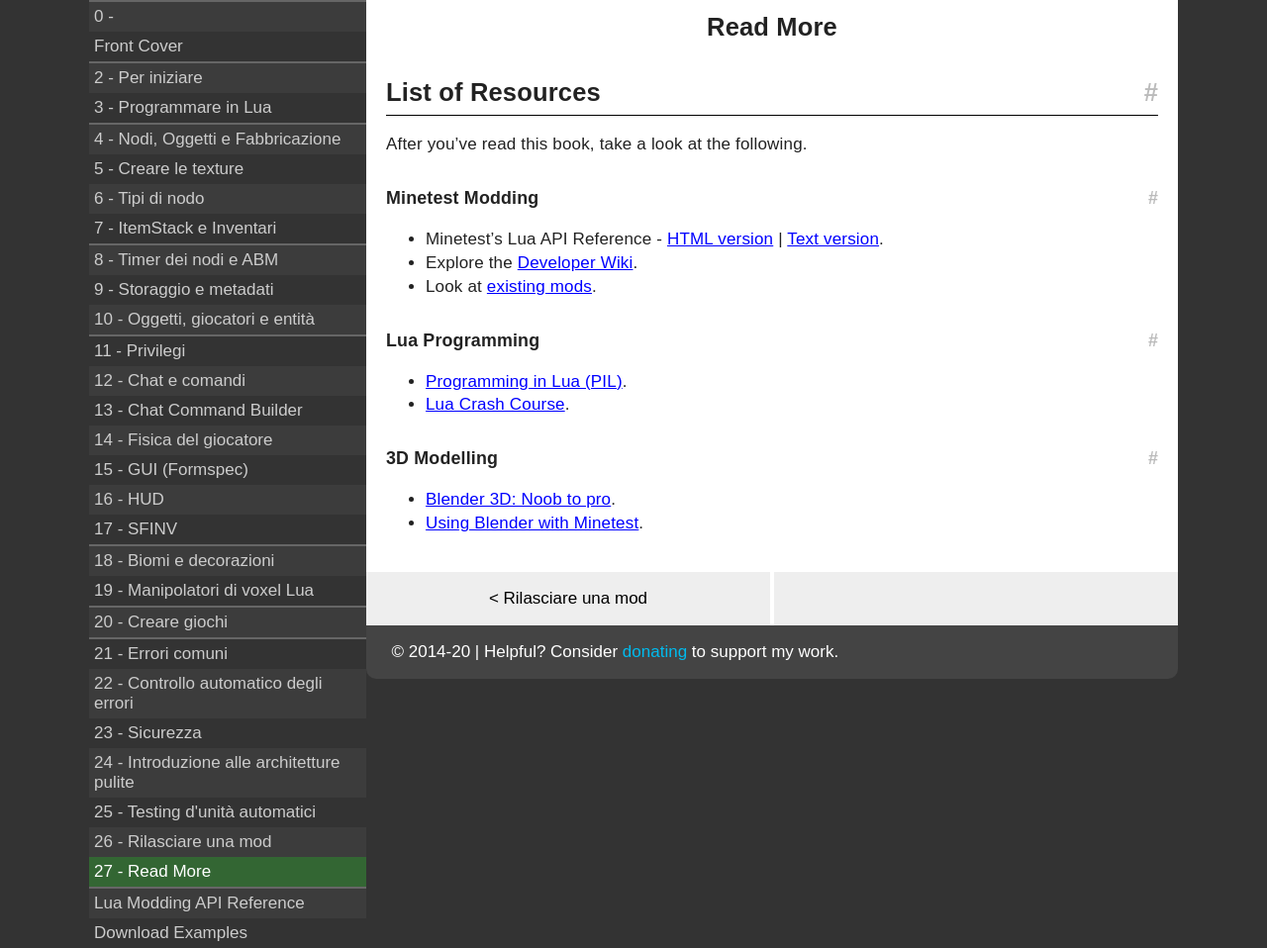
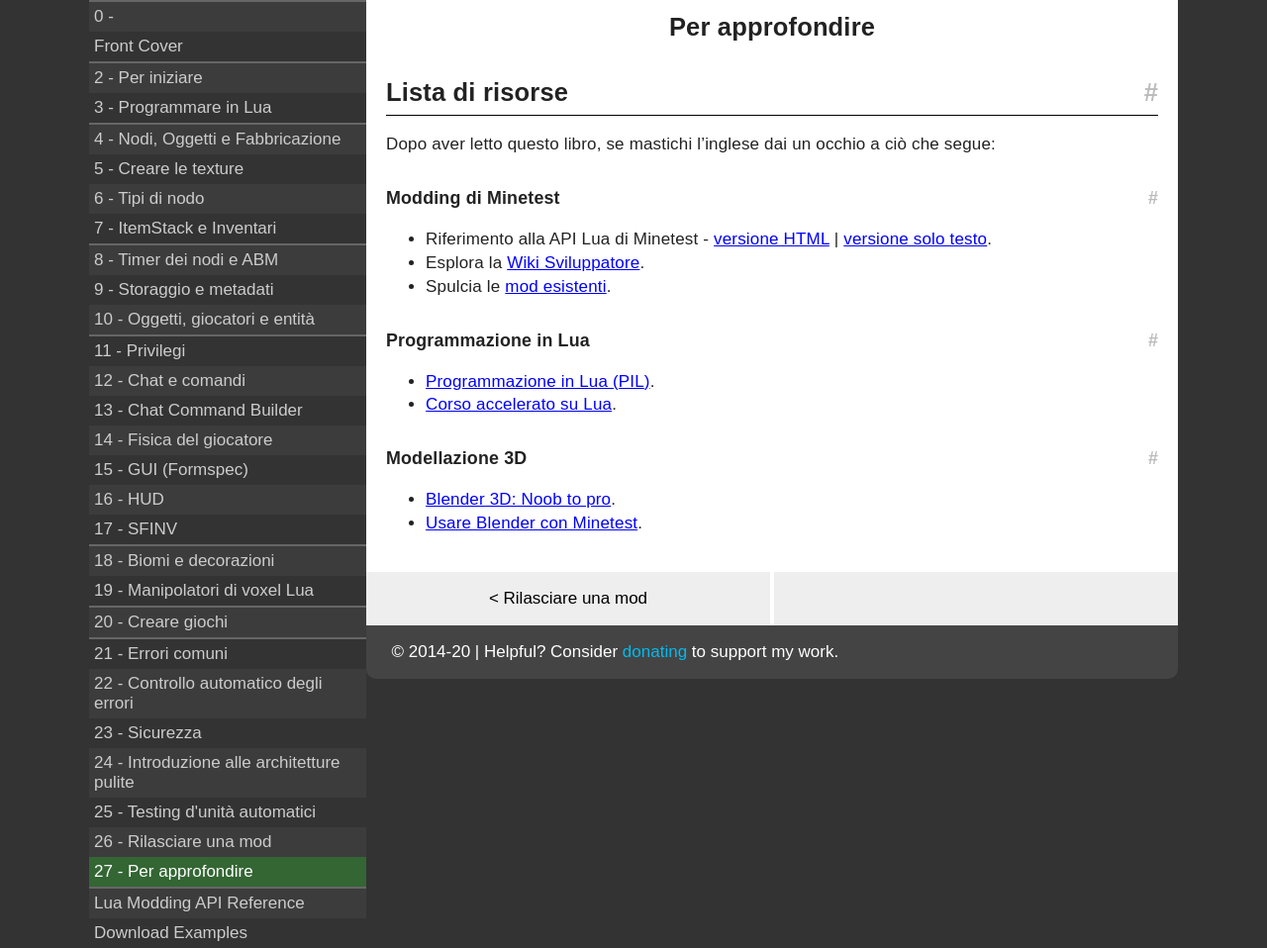
Before and after one commit to rubenwardy/minetest_modding_book, a Jekyll site: the page built from _it/quality/readmore.md, in a window 1280 px wide. Shown: the whole page at 99% size. Built offline with Jekyll 4.4.1, drawn with Linux system fonts in a browser that asks for light colours; nearby versions of some CDN libraries.

Commit message:
Read More - Italian translation added. BOOM

```diff
--- a/_it/quality/readmore.md
+++ b/_it/quality/readmore.md
@@ -1,28 +1,28 @@
 ---
-title: Read More
+title: Per approfondire
 layout: default
 root: ../..
 idx: 8.7
-redirect_from: /en/chapters/readmore.html
+redirect_from: /it/chapters/readmore.html
 ---
 
-## List of Resources
+## Lista di risorse
 
-After you've read this book, take a look at the following.
+Dopo aver letto questo libro, se mastichi l'inglese dai un occhio a ciò che segue:
 
-### Minetest Modding
+### Modding di Minetest
 
-* Minetest's Lua API Reference - [HTML version]({{ page.root }}/lua_api.html) |
-  [Text version](https://github.com/minetest/minetest/blob/master/doc/lua_api.txt).
-* Explore the [Developer Wiki](http://dev.minetest.net/Main_Page).
-* Look at [existing mods](https://forum.minetest.net/viewforum.php?f=11).
+* Riferimento alla API Lua di Minetest - [versione HTML]({{ page.root }}/lua_api.html) |
+  [versione solo testo](https://github.com/minetest/minetest/blob/master/doc/lua_api.txt).
+* Esplora la [Wiki Sviluppatore](http://dev.minetest.net/Main_Page).
+* Spulcia le [mod esistenti](https://forum.minetest.net/viewforum.php?f=11).
 
-### Lua Programming
+### Programmazione in Lua
 
-* [Programming in Lua (PIL)](http://www.lua.org/pil/).
-* [Lua Crash Course](http://luatut.com/crash_course.html).
+* [Programmazione in Lua (PIL)](http://www.lua.org/pil/).
+* [Corso accelerato su Lua](http://luatut.com/crash_course.html).
 
-### 3D Modelling
+### Modellazione 3D
 
 * [Blender 3D: Noob to pro](https://en.wikibooks.org/wiki/Blender_3D:_Noob_to_Pro).
-* [Using Blender with Minetest](http://wiki.minetest.net/Using_Blender).
+* [Usare Blender con Minetest](http://wiki.minetest.net/Using_Blender).
```
